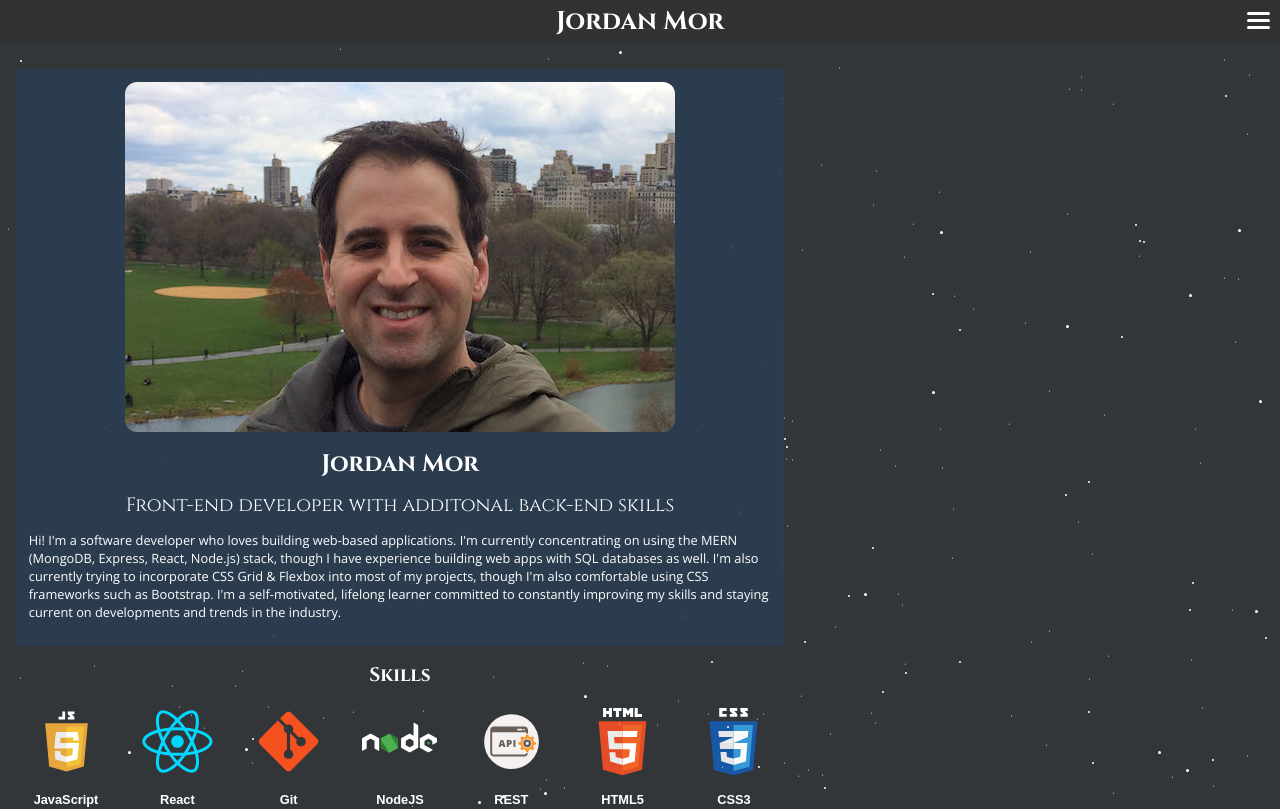
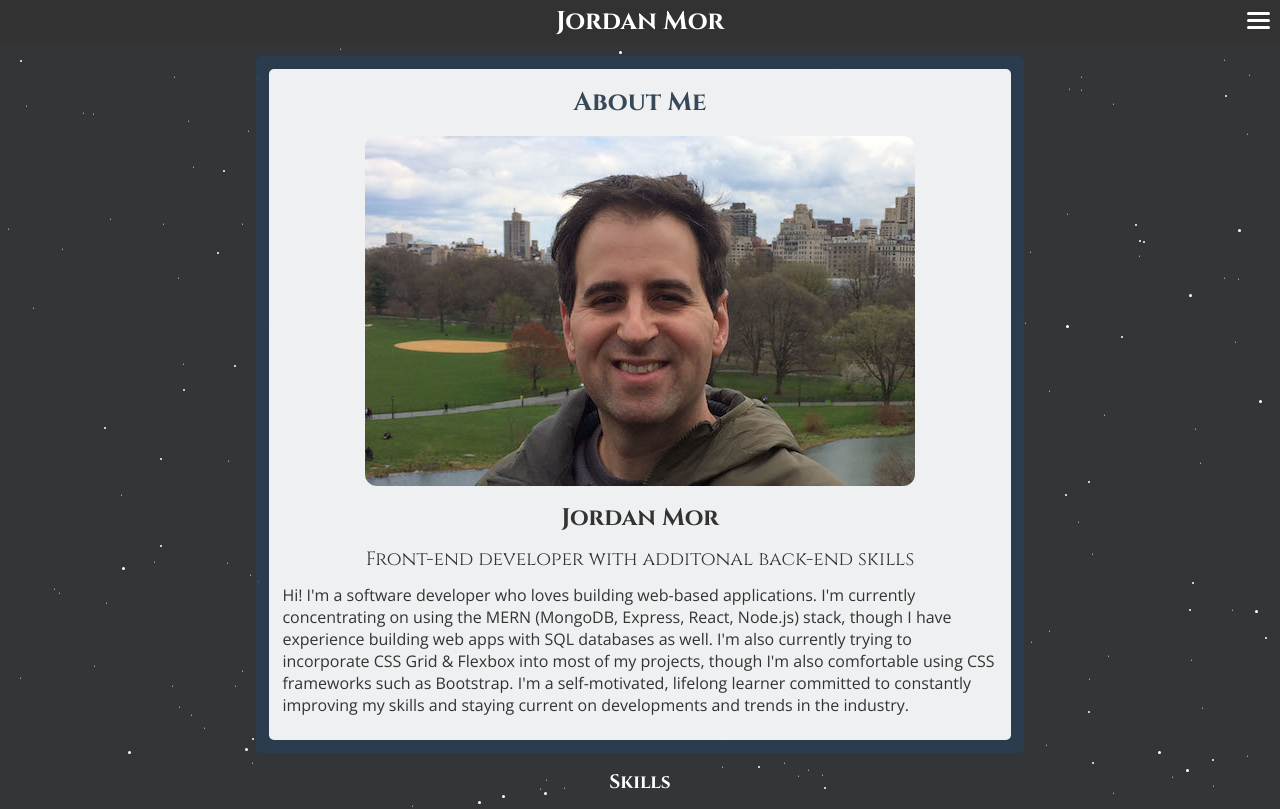
Before and after one commit to jordanmor/jordanmor.com, a React (Create React App) app: page /about in a window 1280 px wide. Shown: the top 809 px of the page. Built offline with nearby package versions, Linux system fonts and the light colour scheme.

Commit message:
Flesh out About components

```diff
--- /dev/null
+++ b/src/components/About/card.js
@@ -0,0 +1,20 @@
+import React from 'react';
+import profileImg from '../../assets/img/jordan-profile-pic.jpg';
+
+const Card = () => {
+  return (
+    <div className="card">
+      <div className="container">
+        <h1>About Me</h1>
+        <img src={profileImg} alt="Jordan Mor" />
+        <div className="description">
+          <h2>Jordan Mor</h2>
+          <p className="lead">Front-end developer <span>with additonal back-end skills</span></p>
+          <p className="main-text">Hi! I'm a software developer who loves building web-based applications. I'm currently concentrating on using the MERN (MongoDB, Express, React, Node.js) stack, though I have experience building web apps with SQL databases as well. I'm also currently trying to incorporate CSS Grid & Flexbox into most of my projects, though I'm also comfortable using CSS frameworks such as Bootstrap. I'm a self-motivated, lifelong learner committed to constantly improving my skills and staying current on developments and trends in the industry.</p>
+        </div>
+      </div>
+    </div>
+   );
+}
+
+export default Card;
--- a/src/components/About/index.js
+++ b/src/components/About/index.js
@@ -1,6 +1,6 @@
 import React from 'react';
-import profileImg from '../../assets/img/jordan-profile-pic.jpg';
 import Technologies from '../common/technologies';
+import Card from './card';
 import { SVGs } from '../../assets/svgs';
 
 const About = () => {
@@ -11,22 +11,17 @@ const About = () => {
 
   return (
     <div className="page">
-      <main className="about">
-        <h1>About Me</h1>
-        <div className="card">
-          <img src={profileImg} alt="Jordan Mor" />
-          <div>
-            <h2>Jordan Mor</h2>
-            <p className="lead">Front-end developer <span>with additonal back-end skills</span></p>
-            <p className="about-text">Hi! I'm a software developer who loves building web-based applications. I'm currently concentrating on using the MERN (MongoDB, Express, React, Node.js) stack, though I have experience building web apps with SQL databases as well. I'm also currently trying to incorporate CSS Grid & Flexbox into most of my projects, though I'm also comfortable using CSS frameworks such as Bootstrap. I'm a self-motivated, lifelong learner committed to constantly improving my skills and staying current on developments and trends in the industry.</p>
-          </div>
+      <main className="wrapper">
+        <div className="about">
+
+          <Card />
+
+          <Technologies
+            technologies={svgArray}
+            title="Skills"
+          />
+
         </div>
-
-        <Technologies
-          technologies={svgArray}
-          title="Skills"
-        />
-
       </main>
     </div>
    );
```
